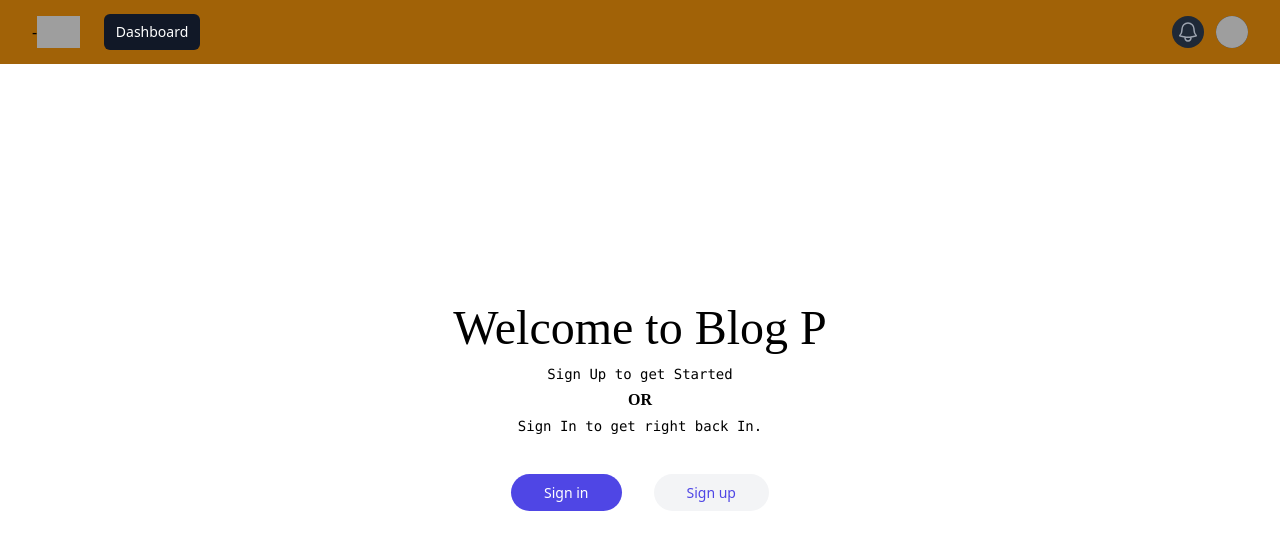
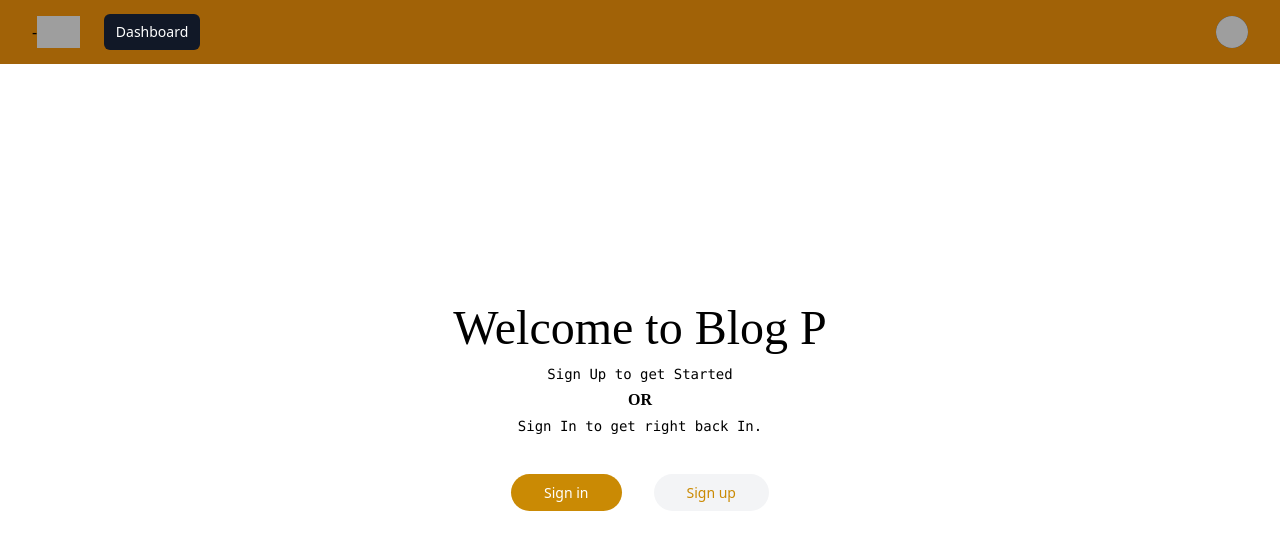
Before and after one commit to michojekunle/blog-app, a React (Vite) app in the folder client/: page / in a window 1280 px wide. Shown: the top 550 px of the page. Built offline with nearby package versions, Linux system fonts and the light colour scheme; grey boxes are pictures that could not be loaded.

Commit message:
made changes

```diff
--- a/client/src/components/Header.jsx
+++ b/client/src/components/Header.jsx
@@ -60,13 +60,6 @@ export default function Example() {
                 </div>
               </div>
               <div className="absolute inset-y-0 right-0 flex items-center pr-2 sm:static sm:inset-auto sm:ml-6 sm:pr-0">
-                <button
-                  type="button"
-                  className="rounded-full bg-gray-800 p-1 text-gray-400 hover:text-white focus:outline-none focus:ring-2 focus:ring-white focus:ring-offset-2 focus:ring-offset-gray-800"
-                >
-                  <span className="sr-only">View notifications</span>
-                  <BellIcon className="h-6 w-6" aria-hidden="true" />
-                </button>
 
                 {/* Profile dropdown */}
                 <Menu as="div" className="relative ml-3">
--- a/client/src/components/Home.jsx
+++ b/client/src/components/Home.jsx
@@ -13,8 +13,8 @@ const Home = () => {
           <p className='font-serif mt-1 font-bold' style={{fontFamily: "cursive"}}>OR</p>
           <p className='font-mono text-sm mt-1 '>Sign In to get right back In.</p>
           <div className='mt-11'>
-            <Link to='/signin' className="rounded-full border border-transparent bg-indigo-600 py-2 px-8 text-sm font-medium text-white hover:bg-indigo-700 focus:outline-none focus:ring-2 focus:ring-indigo-500 focus:ring-offset-2">Sign in</Link>
-            <Link to='/signup' className="rounded-full ml-8 border border-transparent bg-gray-100 py-2 px-8 text-sm font-medium text-indigo-600 hover:bg-gray-300 focus:outline-none focus:ring-2 focus:ring-grey-300 focus:ring-offset-2">Sign up</Link>
+            <Link to='/signin' className="rounded-full border border-transparent bg-yellow-600 py-2 px-8 text-sm font-medium text-white hover:bg-yellow-700 focus:outline-none focus:ring-2 focus:ring-yellow-500 focus:ring-offset-2">Sign in</Link>
+            <Link to='/signup' className="rounded-full ml-8 border border-transparent bg-gray-100 py-2 px-8 text-sm font-medium text-yellow-600 hover:bg-gray-300 focus:outline-none focus:ring-2 focus:ring-yellow-300 focus:ring-offset-2">Sign up</Link>
           </div>
         </div>
         ) : (
```
